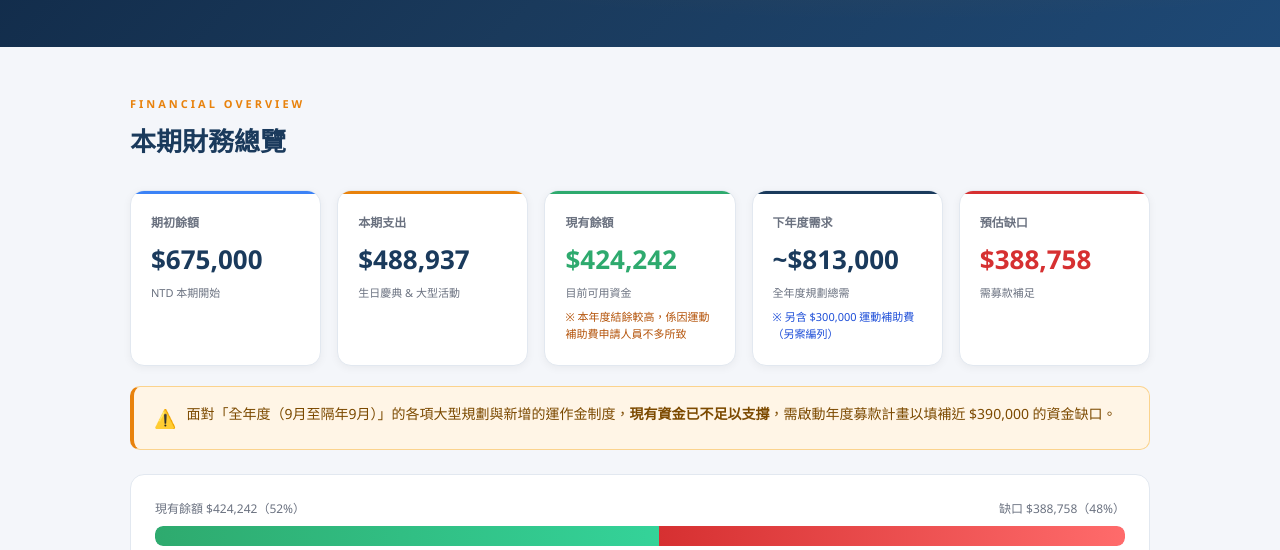
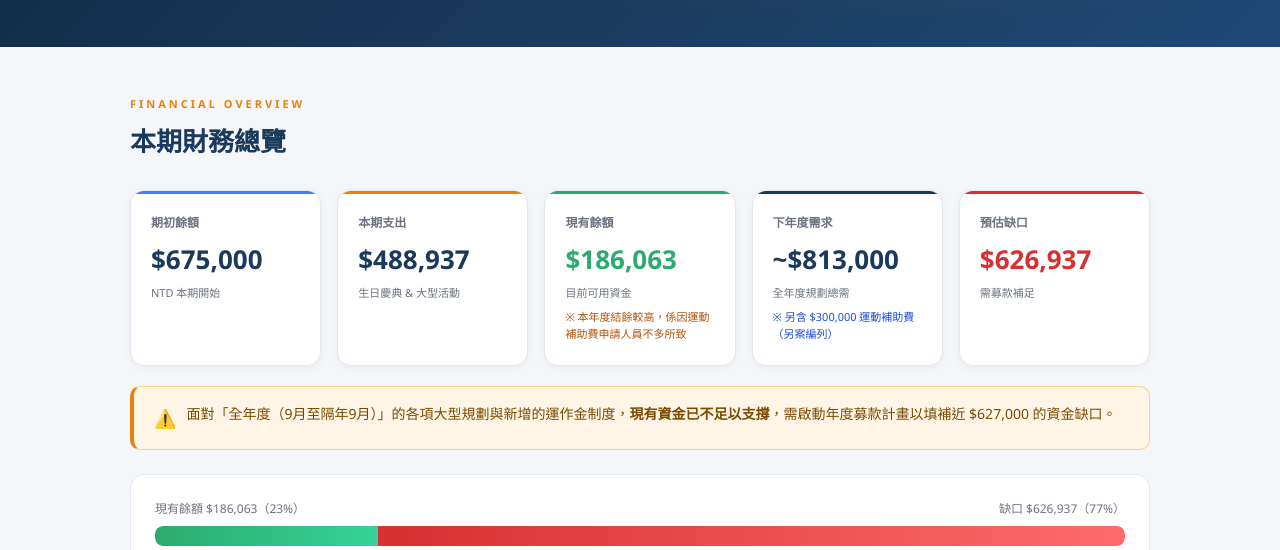
Before and after one commit to miachan02090825/dept-fund-plan, a plain HTML site: page index.html in a window 1280 px wide. Shown: the part 250-800 px from the top of the page. Drawn offline with Linux system fonts and the light colour scheme.

Commit message:
Recalculate balance and shortfall based on 675000 opening balance
Co-Authored-By: Claude Sonnet 4.6 <noreply@anthropic.com>

```diff
--- a/index.html
+++ b/index.html
@@ -399,7 +399,7 @@
       </div>
       <div class="stat-card green">
         <div class="stat-label">現有餘額</div>
-        <div class="stat-value">$424,242</div>
+        <div class="stat-value">$186,063</div>
         <div class="stat-note">目前可用資金</div>
         <div class="stat-note" style="margin-top:6px;color:#b45309;font-size:11px;">※ 本年度結餘較高，係因運動補助費申請人員不多所致</div>
       </div>
@@ -411,25 +411,25 @@
       </div>
       <div class="stat-card red">
         <div class="stat-label">預估缺口</div>
-        <div class="stat-value">$388,758</div>
+        <div class="stat-value">$626,937</div>
         <div class="stat-note">需募款補足</div>
       </div>
     </div>
 
     <div class="alert-bar">
       <span class="icon">⚠️</span>
-      <span>面對「全年度（9月至隔年9月）」的各項大型規劃與新增的運作金制度，<strong>現有資金已不足以支撐</strong>，需啟動年度募款計畫以填補近 $390,000 的資金缺口。</span>
+      <span>面對「全年度（9月至隔年9月）」的各項大型規劃與新增的運作金制度，<strong>現有資金已不足以支撐</strong>，需啟動年度募款計畫以填補近 $627,000 的資金缺口。</span>
     </div>
 
     <!-- Gap Visual -->
     <div class="gap-visual">
       <div class="gap-labels">
-        <span>現有餘額 $424,242（52%）</span>
-        <span>缺口 $388,758（48%）</span>
+        <span>現有餘額 $186,063（23%）</span>
+        <span>缺口 $626,937（77%）</span>
       </div>
       <div style="position:relative; background:#f0f4fa; border-radius:8px; height:20px; overflow:hidden;">
-        <div style="position:absolute; left:0; top:0; height:100%; width:52%; background:linear-gradient(90deg,#2eaa6e,#34d399); border-radius:8px 0 0 8px;"></div>
-        <div style="position:absolute; left:52%; top:0; height:100%; width:48%; background:linear-gradient(90deg,#d63031,#ff6b6b); border-radius:0 8px 8px 0;"></div>
+        <div style="position:absolute; left:0; top:0; height:100%; width:23%; background:linear-gradient(90deg,#2eaa6e,#34d399); border-radius:8px 0 0 8px;"></div>
+        <div style="position:absolute; left:23%; top:0; height:100%; width:77%; background:linear-gradient(90deg,#d63031,#ff6b6b); border-radius:0 8px 8px 0;"></div>
       </div>
       <div class="gap-legend">
         <span><span class="legend-dot" style="background:#2eaa6e;"></span>現有資金</span>
@@ -561,11 +561,11 @@
     <div class="cta-block">
       <div>
         <h3>啟動下年度募款活動</h3>
-        <p>為填補近 $390,000 的資金缺口，建議每人捐款 $50,000–$60,000，攜手支持下年度所有大型規劃順利執行。</p>
+        <p>為填補近 $627,000 的資金缺口，建議每人捐款 $50,000–$60,000，攜手支持下年度所有大型規劃順利執行。</p>
       </div>
       <div class="cta-numbers">
         <div class="cta-num">
-          <div class="val">$388,758</div>
+          <div class="val">$626,937</div>
           <div class="lbl">目標募款總額</div>
         </div>
         <div class="cta-num">
```
